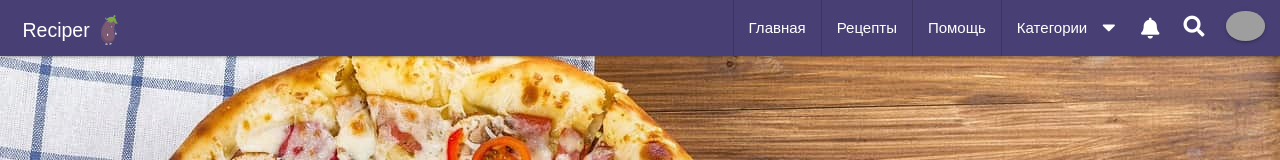
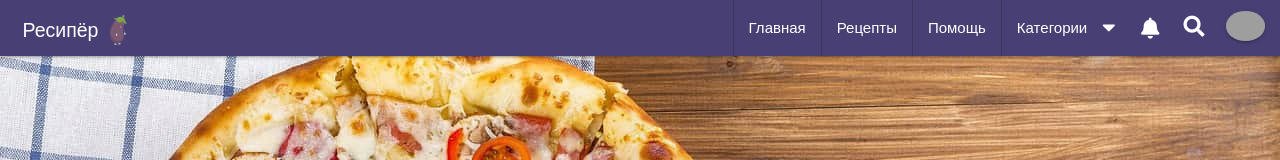
Before and after one commit to SerhiiCho/reciper-go, a Vue app in the folder app/: page / in a window 1280 px wide. Shown: the top 160 px of the page. Built offline with nearby package versions, Linux system fonts and the light colour scheme; grey boxes are pictures that could not be loaded.

Commit message:
Formatted Navbar.vue and Header.vue

```diff
--- a/app/src/includes/Navbar.vue
+++ b/app/src/includes/Navbar.vue
@@ -44,6 +44,7 @@
 
                     <ul class="collapsible" id="adminka-collapsible">
                         <li :title="$t('messages.adminka')" class="position-relative">
+
                             <div class="collapsible-header">
                                 <i class="fas fa-shield-alt fa-15x mr-2"></i>
                                 {{ $t('messages.adminka') }}
@@ -155,11 +156,11 @@
         <nav class="no-select z-depth-1">
             <div class="nav-wrapper main-navbar">
                 <div class="px-3 position-relative">
+
                     <!-- Logo -->
-
                     <router-link to="/" class="brand-logo no-select">
                         <img src="@/assets/img/other/logo.png" alt="" height="30" style="min-width:25px">
-                        <span class="left pl-2 pr-2">Reciper</span>
+                        <span class="left pl-2 pr-2">{{ $t('messages.app_name') }}</span>
                     </router-link>
 
                     <!-- Hamburger menu -->
--- a/app/src/includes/home/Header.vue
+++ b/app/src/includes/home/Header.vue
@@ -3,12 +3,14 @@
         <div class="home-header__overlay"></div>
         <div class="home-header__content">
             <h1 class="home-header__content__title">{{ $t('messages.app_name') }}</h1>
+
             <div class="home-header__content__meal">
                 <div>
                     <a href="/recipes#simple" class="home-header__content__meal__word">
                         {{ $t('home.show_simple_recipes') }}
                     </a>
                 </div>
+
                 <div>
                     <a href="/recipes#breakfast" class="home-header__content__meal__word">
                         {{ $t('home.breakfast') }}
@@ -21,6 +23,7 @@
                         {{ $t('home.dinner') }}
                     </a>
                 </div>
+
                 <a class="modal-trigger main-dark px-3 home-header__content__meal__word"
                     href="#add-recipe-modal"
                 >
```
